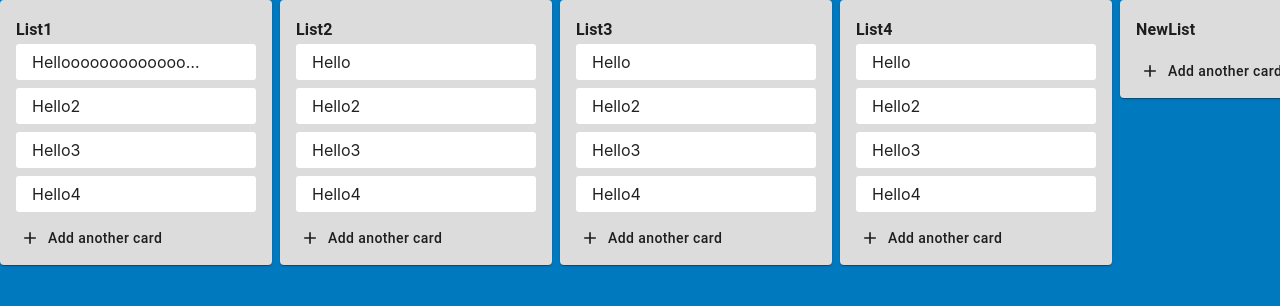
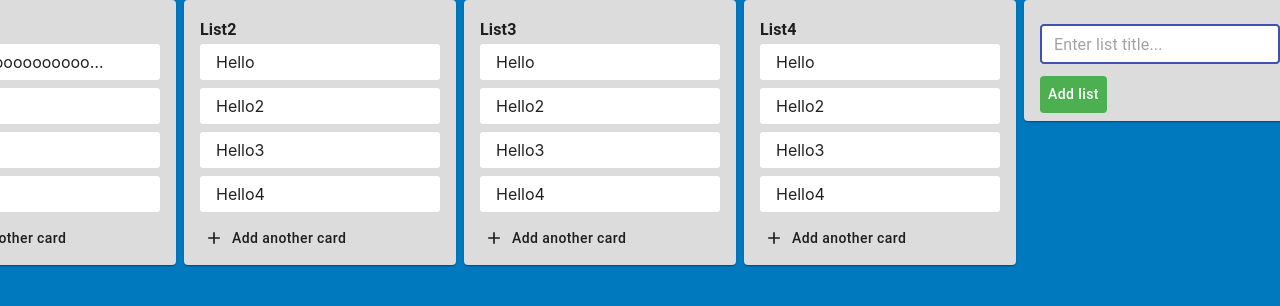
Before and after one commit to CaffeineBear/trello-cloning, a React (Create React App) app: page / in a window 1280 px wide. Both pictures are taken after a click on the button "Add another list". Shown: the top 306 px of the page. Built offline with nearby package versions, Linux system fonts and the light colour scheme.

Commit message:
UDPATE to move list adding button to ListAdder component

```diff
--- a/src/pages/Home/_components/Board/Styles.jsx
+++ b/src/pages/Home/_components/Board/Styles.jsx
@@ -15,16 +15,5 @@ const Styles = () => ({
     left: 0,
     '-webkit-overflow-scrolling': 'touch',
   },
-  addListButton: {
-    width: '272px',
-    background: 'rgb(220, 220, 220)',
-    padding: '8px 16px 8px 16px ',
-    textTransform: 'none',
-    textAlign: 'left',
-    '&:hover': {
-      backgroundColor: 'grey',
-      color: 'white',
-    },
-  },
 });
 export default Styles;
--- a/src/pages/Home/_components/Board/index.jsx
+++ b/src/pages/Home/_components/Board/index.jsx
@@ -3,17 +3,18 @@ import React from 'react';
 import uuid from 'react-uuid';
 import PropTypes from 'prop-types';
 import {
-  withStyles, Button,
+  withStyles,
 } from '@material-ui/core';
-import AddIcon from '@material-ui/icons/Add';
 import { DragDropContext, Droppable, Draggable } from 'react-beautiful-dnd';
 import CardList from 'components/CardList';
 import CardListWrapper from '../CardListWrapper';
+import ListAdder from '../ListAdder';
 import Styles from './Styles';
 
 const Board = (props) => {
   const {
-    classes, listArray, onDragEnd, onClick: handleOnClick,
+    classes, listArray, onDragEnd,
+    // onClick: handleOnClick,
   } = props;
 
   return (
@@ -65,16 +66,8 @@ const Board = (props) => {
             </div>
           )}
         </Droppable>
-        <CardListWrapper position="right-most" key={`clw-${uuid()}`}>
-          <Button
-            className={classes.addListButton}
-            fullWidth
-            style={{ justifyContent: 'flex-start' }}
-            startIcon={<AddIcon />}
-            onClick={() => handleOnClick('AddList', { title: 'NewList' })}
-          >
-            {listArray.length ? 'Add another list' : 'Add a new list'}
-          </Button>
+        <CardListWrapper position="right-most" key="newListWrapper">
+          <ListAdder listLength={listArray.length} />
         </CardListWrapper>
       </div>
     </DragDropContext>
--- /dev/null
+++ b/src/pages/Home/_components/ListAdder/Styles.jsx
@@ -0,0 +1,37 @@
+const Styles = (theme) => ({
+  listAdderContainer: {
+    backgroundColor: 'rgb(220, 220, 220)',
+    width: '272px',
+    minWidth: '272px',
+    display: 'inline-block',
+  },
+  enteringFieldContainer: {
+    paddingBottom: '0px',
+  },
+  enteringField: {
+    backgroundColor: 'white',
+  },
+  addListButton: {
+    width: '272px',
+    background: 'rgb(220, 220, 220)',
+    padding: '8px 16px 8px 16px ',
+    textTransform: 'none',
+    textAlign: 'left',
+    '&:hover': {
+      backgroundColor: 'grey',
+      color: 'white',
+    },
+  },
+  listButtonContainer: {
+    padding: '8px 16px 8px 16px',
+  },
+  submitButton: {
+    textTransform: 'none',
+    color: 'white',
+    backgroundColor: theme.palette.success.main,
+    '&:hover': {
+      backgroundColor: theme.palette.success.light,
+    },
+  },
+});
+export default Styles;
--- /dev/null
+++ b/src/pages/Home/_components/ListAdder/index.jsx
@@ -0,0 +1,87 @@
+import React, { useState } from 'react';
+import uuid from 'react-uuid';
+import {
+  Card, CardContent, Button, TextField, withStyles, CardActions,
+} from '@material-ui/core';
+import AddIcon from '@material-ui/icons/Add';
+import PropTypes from 'prop-types';
+import Styles from './Styles';
+
+const ListAdder = (props) => {
+  const { listLength, classes } = props;
+  const [newListTitle, updateNewListTitle] = useState('');
+  const [isEnteringList, toggleEnteringList] = useState(false);
+
+  const handleOnChange = (event) => {
+    const newTitle = event.target.value;
+    updateNewListTitle(newTitle);
+  };
+
+  const handleOnKeyDown = (event) => {
+    if (event.key === 'Enter') {
+      toggleEnteringList(false);
+    }
+  };
+
+  const handleOnBlur = () => {
+    toggleEnteringList(false);
+  };
+
+  const handleOnClick = (type) => {
+    switch (type) {
+      case 'openTextField':
+        toggleEnteringList(true);
+        break;
+
+      default:
+        break;
+    }
+  };
+
+  return (
+    <>
+      {isEnteringList ? (
+        <Card className={classes.listAdderContainer}>
+          <CardContent className={classes.enteringFieldContainer}>
+            <TextField
+              className={classes.enteringField}
+              value={newListTitle}
+              id={uuid()}
+              type="text"
+              variant="outlined"
+              onChange={(e) => handleOnChange(e)}
+              onBlur={() => handleOnBlur()}
+              onKeyDown={(e) => handleOnKeyDown(e)}
+              autoFocus
+              size="small"
+              margin="dense"
+              placeholder="Enter list title..."
+            />
+          </CardContent>
+          <CardActions className={classes.listButtonContainer}>
+            <Button className={classes.submitButton}>
+              Add list
+            </Button>
+          </CardActions>
+        </Card>
+      ) : (
+        <Button
+          className={classes.addListButton}
+          fullWidth
+          style={{ justifyContent: 'flex-start' }}
+          startIcon={<AddIcon />}
+          onClick={() => { handleOnClick('openTextField'); }}
+        >
+          {listLength ? 'Add another list' : 'Add a new list'}
+        </Button>
+      )}
+    </>
+  );
+};
+
+ListAdder.propTypes = {
+  listLength: PropTypes.number.isRequired,
+  classes: PropTypes.objectOf(PropTypes.string).isRequired,
+};
+
+export default withStyles(Styles)(ListAdder);
```
Also changed, not shown: src/pages/Home/_components/BoardContainer/index.jsx (+18 -1 lines).
